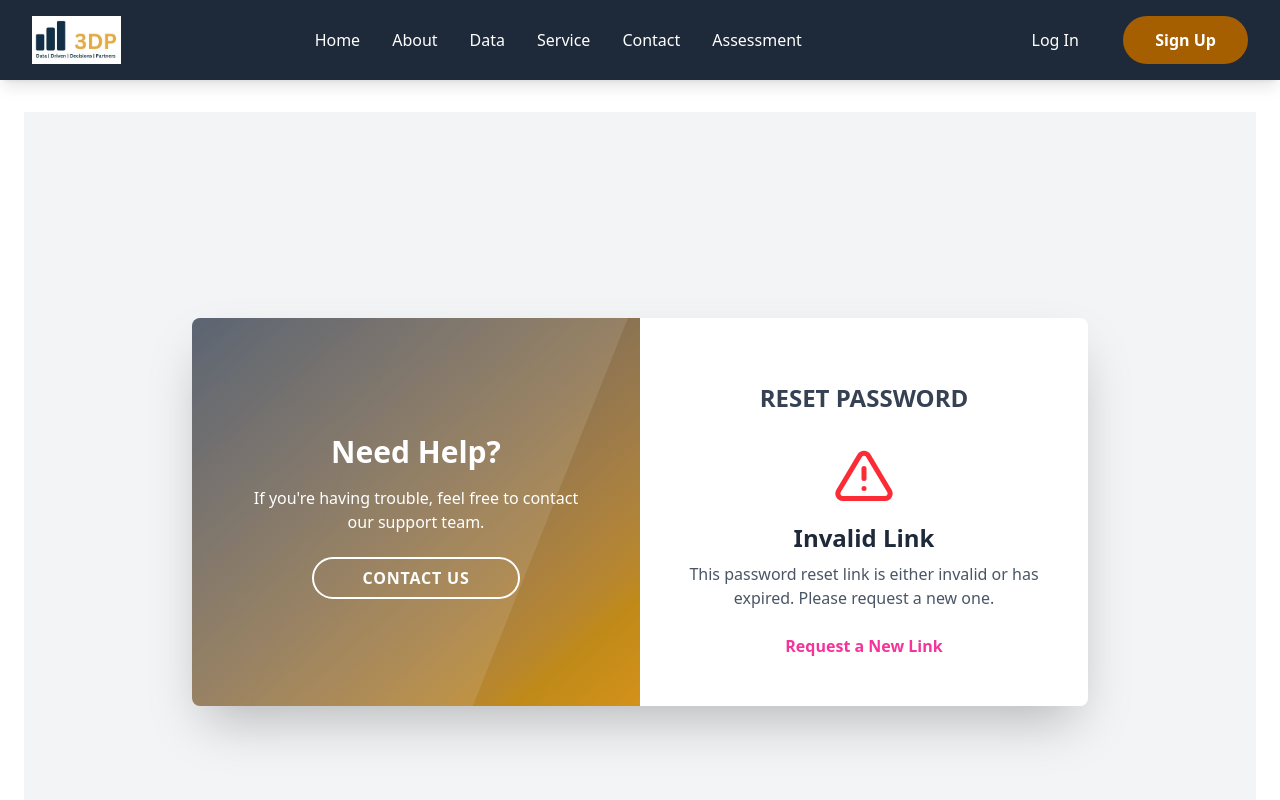
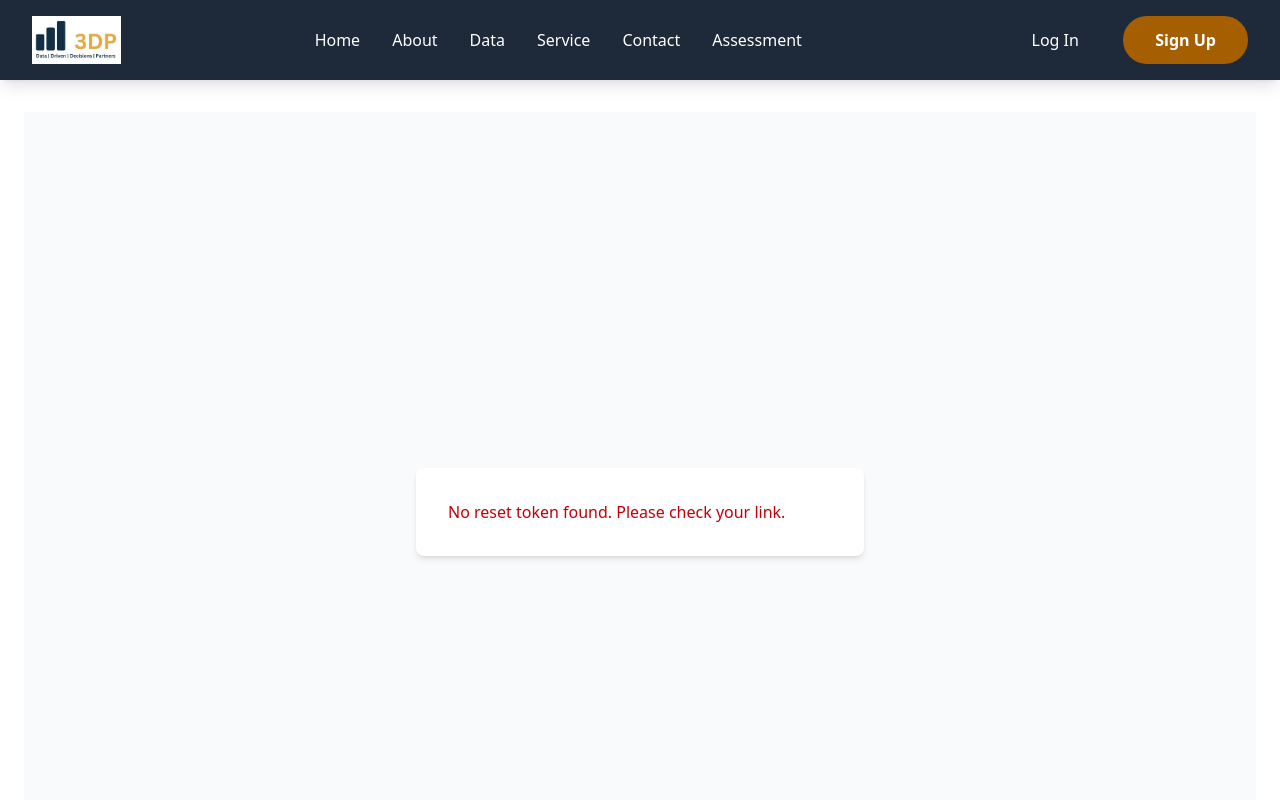
Before and after one commit to Niyonagize6369/3DP-website, a Next.js app: page /reset-password in a window 1280 px wide. Shown: the top 800 px of the page. Built offline with nearby package versions, Linux system fonts and the light colour scheme.

Commit message:
reset password ready to pushed

```diff
--- /dev/null
+++ b/app/components/ResetPasswordForm.tsx
@@ -0,0 +1,64 @@
+"use client";
+
+import { useSearchParams } from "next/navigation";
+import { useEffect, useState } from "react";
+
+const ResetPasswordForm = () => {
+  // Now you can safely use the hook here
+  const searchParams = useSearchParams();
+  const token = searchParams.get("token");
+
+  const [password, setPassword] = useState("");
+
+  // Example of how you might use the token
+  useEffect(() => {
+    if (token) {
+      console.log("Found reset token:", token);
+      // You could add logic here to verify the token
+    }
+  }, [token]);
+
+  const handleSubmit = (e: { preventDefault: () => void }) => {
+    e.preventDefault();
+    // Handle the password reset logic here
+    console.log("Resetting password with token:", token);
+  };
+
+  if (!token) {
+    return (
+      <p className="text-red-700">
+        No reset token found. Please check your link.
+      </p>
+    );
+  }
+
+  return (
+    <form onSubmit={handleSubmit} className="space-y-4">
+      <h2 className="text-2xl font-bold">Reset Your Password</h2>
+      <div>
+        <label
+          htmlFor="password"
+          className="block text-sm font-medium text-black"
+        >
+          New Password
+        </label>
+        <input
+          type="password"
+          id="password"
+          value={password}
+          onChange={(e) => setPassword(e.target.value)}
+          className="mt-1 block w-full px-3 py-2 border border-gray-800 rounded-md shadow-sm placeholder-gray-400 focus:outline-none focus:ring-gray-500 focus:border-gray-500"
+          required
+        />
+      </div>
+      <button
+        type="submit"
+        className="w-full flex justify-center py-2 px-4 border border-transparent rounded-md shadow-sm text-sm font-medium text-white bg-gray-600 hover:bg-gray-700 focus:outline-none focus:ring-2 focus:ring-offset-2 focus:ring-gray-500"
+      >
+        Reset Password
+      </button>
+    </form>
+  );
+};
+
+export default ResetPasswordForm;
--- a/app/reset-password/page.tsx
+++ b/app/reset-password/page.tsx
@@ -1,228 +1,22 @@
-// pages/reset-password.js
-"use client";
+// app/reset-password/page.js
 
-import { useState, useEffect } from "react";
-import { useSearchParams } from "next/navigation"; // Hook to read URL parameters
-import { motion, AnimatePresence } from "framer-motion";
-import {
-  FiLock,
-  FiLoader,
-  FiCheckCircle,
-  FiAlertTriangle,
-  FiEye,
-  FiEyeOff,
-} from "react-icons/fi";
-import toast from "react-hot-toast";
-import Link from "next/link";
-import AuthLayout from "../components/AuthLayout";
+import { Suspense } from "react";
+import ResetPasswordForm from "@/app/components/ResetPasswordForm"; // Adjust path if needed
+
+// A fallback component to show while the client component is loading
+const Loading = () => {
+  return <div>Loading...</div>;
+};
 
 const ResetPasswordPage = () => {
-  // Hook to read URL query params. We need this to get the reset token.
-  const searchParams = useSearchParams();
-
-  const [token, setToken] = useState<string | null>(null);
-  const [password, setPassword] = useState("");
-  const [confirmPassword, setConfirmPassword] = useState("");
-  const [showPassword, setShowPassword] = useState(false);
-
-  const [error, setError] = useState(""); // For form validation errors
-  const [loading, setLoading] = useState(false);
-  const [isSuccess, setIsSuccess] = useState(false); // State for success view
-  const [isInvalidToken, setIsInvalidToken] = useState(false); // State for invalid token view
-
-  // On component mount, get the token from the URL.
-  useEffect(() => {
-    const tokenFromUrl = searchParams.get("token");
-    if (tokenFromUrl) {
-      setToken(tokenFromUrl);
-    } else {
-      setIsInvalidToken(true); // If no token is found, the link is invalid.
-    }
-  }, [searchParams]);
-
-  const handleSubmit = async (e: { preventDefault: () => void }) => {
-    e.preventDefault();
-    setError(""); // Reset errors on new submission
-
-    // 1. Client-side validation
-    if (password !== confirmPassword) {
-      setError("Passwords do not match.");
-      return;
-    }
-    if (password.length < 8) {
-      setError("Password must be at least 8 characters long.");
-      return;
-    }
-    if (loading) return;
-
-    setLoading(true);
-    const toastId = toast.loading("Resetting your password...");
-
-    try {
-      // --- SIMULATING API CALL ---
-      await new Promise((resolve) => setTimeout(resolve, 1500));
-      if (token === "invalid-token-for-testing") {
-        // Simulate an invalid token error from API
-        throw new Error("This reset link is invalid or has expired.");
-      }
-      // -----------------------------
-
-      toast.success("Password has been reset successfully!", { id: toastId });
-      setIsSuccess(true); // Switch to success view
-    } catch (err) {
-      const errorMessage =
-        typeof err === "object" && err !== null && "message" in err
-          ? String((err as { message?: string }).message)
-          : "An error occurred";
-      toast.error(errorMessage, { id: toastId });
-      // If the API confirms the token is invalid, switch to the invalid token view
-      if (
-        errorMessage.includes("invalid") ||
-        errorMessage.includes("expired")
-      ) {
-        setIsInvalidToken(true);
-      }
-    } finally {
-      setLoading(false);
-    }
-  };
-
-  const pageVariants = {
-    hidden: { opacity: 0, y: 20 },
-    visible: { opacity: 1, y: 0 },
-    exit: { opacity: 0, y: -20, transition: { duration: 0.3 } },
-  };
-
-  const renderContent = () => {
-    if (isInvalidToken) {
-      return (
-        <motion.div
-          key="invalid"
-          variants={pageVariants}
-          initial="hidden"
-          animate="visible"
-          exit="exit"
-          className="text-center"
-        >
-          <FiAlertTriangle className="mx-auto text-red-500 text-6xl mb-4" />
-          <h3 className="text-2xl font-bold text-gray-800 mb-2">
-            Invalid Link
-          </h3>
-          <p className="text-gray-600">
-            This password reset link is either invalid or has expired. Please
-            request a new one.
-          </p>
-          <Link href="/forgot-password">
-            <span className="cursor-pointer mt-6 inline-block text-pink-500 font-semibold hover:underline">
-              Request a New Link
-            </span>
-          </Link>
-        </motion.div>
-      );
-    }
-
-    if (isSuccess) {
-      return (
-        <motion.div
-          key="success"
-          variants={pageVariants}
-          initial="hidden"
-          animate="visible"
-          exit="exit"
-          className="text-center"
-        >
-          <FiCheckCircle className="mx-auto text-green-500 text-6xl mb-4" />
-          <h3 className="text-2xl font-bold text-gray-800 mb-2">
-            Password Reset!
-          </h3>
-          <p className="text-gray-600">
-            Your password has been successfully updated. You can now log in with
-            your new password.
-          </p>
-          <Link href="/login">
-            <button className="mt-6 w-full bg-gradient-to-r from-pink-500 to-red-500 text-white font-bold py-3 rounded-lg hover:from-pink-600 hover:to-red-600 transition-all duration-300 shadow-lg">
-              Go to Login
-            </button>
-          </Link>
-        </motion.div>
-      );
-    }
-
-    return (
-      <motion.form
-        key="form"
-        variants={pageVariants}
-        initial="hidden"
-        animate="visible"
-        exit="exit"
-        onSubmit={handleSubmit}
-      >
-        <p className="text-center text-gray-600 mb-6">
-          Create a new, strong password.
-        </p>
-        <div className="relative mb-4">
-          <FiLock className="absolute top-1/2 left-3 transform -translate-y-1/2 text-gray-400" />
-          <input
-            type={showPassword ? "text" : "password"}
-            placeholder="New Password"
-            value={password}
-            onChange={(e) => {
-              setPassword(e.target.value);
-              setError("");
-            }}
-            className="w-full p-2 pl-10 pr-10 border-b-2 border-gray-300 focus:outline-none focus:border-pink-400"
-            required
-          />
-          <button
-            type="button"
-            onClick={() => setShowPassword(!showPassword)}
-            className="absolute top-1/2 right-3 transform -translate-y-1/2 text-gray-400 hover:text-gray-600"
-          >
-            {showPassword ? <FiEyeOff /> : <FiEye />}
-          </button>
-        </div>
-        <div className="relative mb-4">
-          <FiLock className="absolute top-1/2 left-3 transform -translate-y-1/2 text-gray-400" />
-          <input
-            type={showPassword ? "text" : "password"}
-            placeholder="Confirm New Password"
-            value={confirmPassword}
-            onChange={(e) => {
-              setConfirmPassword(e.target.value);
-              setError("");
-            }}
-            className="w-full p-2 pl-10 pr-10 border-b-2 border-gray-300 focus:outline-none focus:border-pink-400"
-            required
-          />
-        </div>
-
-        {error && (
-          <p className="text-red-500 text-sm text-center mb-4">{error}</p>
-        )}
-
-        <button
-          type="submit"
-          disabled={loading}
-          className="w-full flex justify-center items-center bg-gradient-to-r from-pink-500 to-red-500 text-white font-bold py-3 rounded-lg hover:from-pink-600 hover:to-red-600 transition-all duration-300 shadow-lg transform hover:scale-105 disabled:opacity-70 disabled:cursor-not-allowed"
-        >
-          {loading && <FiLoader className="animate-spin mr-2" />}
-          {loading ? "Saving..." : "Reset Password"}
-        </button>
-      </motion.form>
-    );
-  };
-
   return (
-    <AuthLayout
-      pageTitle="RESET PASSWORD"
-      panelTitle="Need Help?"
-      panelSubtitle="If you're having trouble, feel free to contact our support team."
-      linkHref="/contact" // Example link, change as needed
-      linkText="Contact Us"
-      mobileLinkText="Back to Login"
-    >
-      <AnimatePresence mode="wait">{renderContent()}</AnimatePresence>
-    </AuthLayout>
+    <div className="min-h-screen flex items-center justify-center bg-gray-50">
+      <div className="max-w-md w-full bg-white p-8 rounded-lg shadow-md">
+        <Suspense fallback={<Loading />}>
+          <ResetPasswordForm />
+        </Suspense>
+      </div>
+    </div>
   );
 };
 
```
